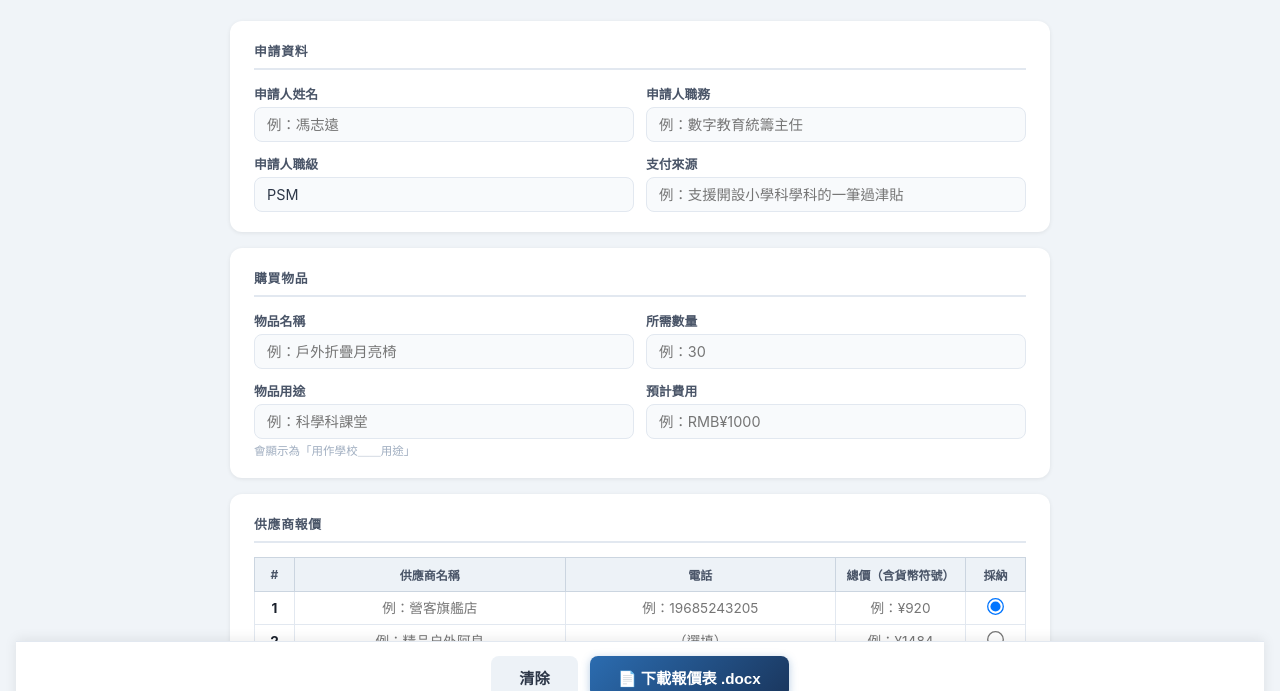
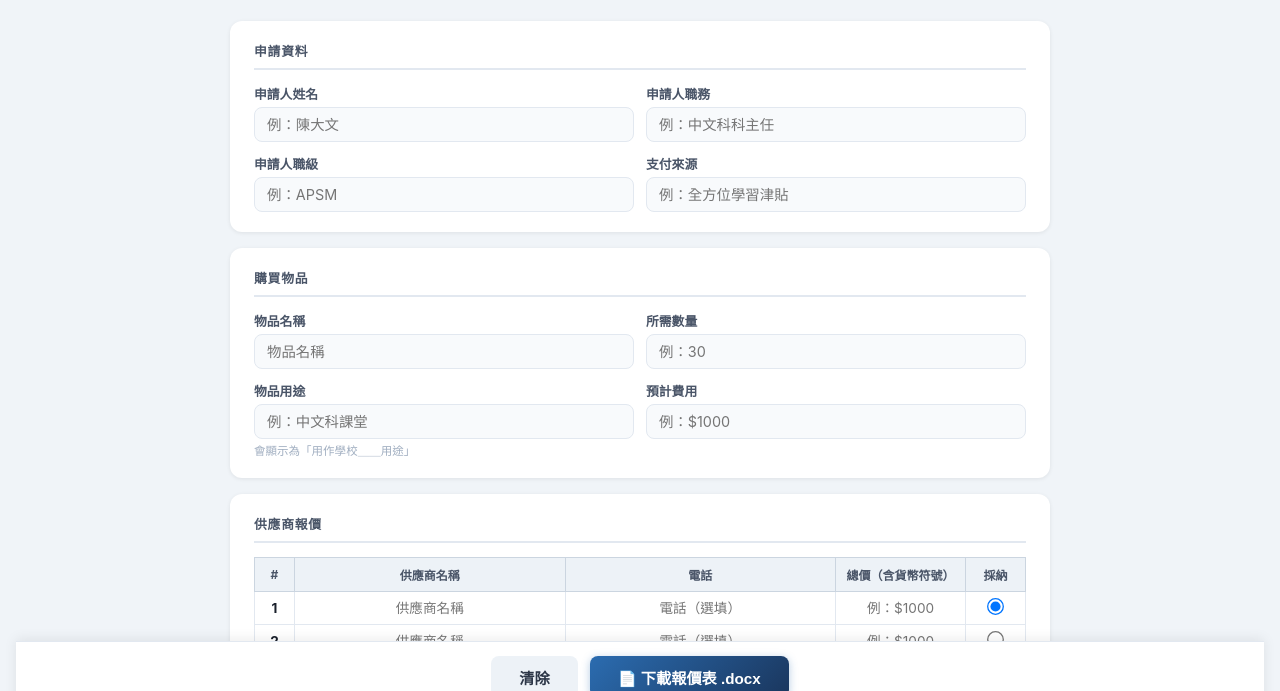
Before and after one commit to fcy-pixel/quote-gen, a website: page public/index.html in a window 1280 px wide. Shown: the part 88-779 px from the top of the page. Drawn offline with Linux system fonts and the light colour scheme.

Commit message:
update: form placeholder examples

```diff
--- a/public/index.html
+++ b/public/index.html
@@ -139,19 +139,19 @@
   <div class="grid grid-2">
     <div>
       <label>申請人姓名</label>
-      <input id="申請人姓名" type="text" placeholder="例：馮志遠">
+      <input id="申請人姓名" type="text" placeholder="例：陳大文">
     </div>
     <div>
       <label>申請人職務</label>
-      <input id="申請人職務" type="text" placeholder="例：數字教育統籌主任">
+      <input id="申請人職務" type="text" placeholder="例：中文科科主任">
     </div>
     <div>
       <label>申請人職級</label>
-      <input id="申請人職級" type="text" value="PSM" placeholder="例：PSM">
+      <input id="申請人職級" type="text" value="" placeholder="例：APSM">
     </div>
     <div>
       <label>支付來源</label>
-      <input id="支付來源" type="text" placeholder="例：支援開設小學科學科的一筆過津貼">
+      <input id="支付來源" type="text" placeholder="例：全方位學習津貼">
     </div>
   </div>
 </div>
@@ -162,7 +162,7 @@
   <div class="grid grid-2">
     <div>
       <label>物品名稱</label>
-      <input id="物品名稱" type="text" placeholder="例：戶外折疊月亮椅">
+      <input id="物品名稱" type="text" placeholder="物品名稱">
     </div>
     <div>
       <label>所需數量</label>
@@ -170,12 +170,12 @@
     </div>
     <div>
       <label>物品用途</label>
-      <input id="物品用途" type="text" placeholder="例：科學科課堂">
+      <input id="物品用途" type="text" placeholder="例：中文科課堂">
       <p class="hint">會顯示為「用作學校＿＿用途」</p>
     </div>
     <div>
       <label>預計費用</label>
-      <input id="預計費用" type="text" placeholder="例：RMB¥1000">
+      <input id="預計費用" type="text" placeholder="例：$1000">
     </div>
   </div>
 </div>
@@ -197,16 +197,16 @@
       <tbody id="supplier-tbody">
         <tr>
           <td style="text-align:center;font-weight:700">1</td>
-          <td><input type="text" placeholder="例：營客旗艦店" oninput="syncRecommended()"></td>
-          <td><input type="text" placeholder="例：19685243205"></td>
-          <td><input type="text" placeholder="例：¥920"></td>
+          <td><input type="text" placeholder="供應商名稱" oninput="syncRecommended()"></td>
+          <td><input type="text" placeholder="電話（選填）"></td>
+          <td><input type="text" placeholder="例：$1000"></td>
           <td class="adopted-cell"><input type="radio" name="adopted" value="0" checked></td>
         </tr>
         <tr>
           <td style="text-align:center;font-weight:700">2</td>
-          <td><input type="text" placeholder="例：精品户外阿良"></td>
-          <td><input type="text" placeholder="（選填）"></td>
-          <td><input type="text" placeholder="例：¥1484"></td>
+          <td><input type="text" placeholder="供應商名稱"></td>
+          <td><input type="text" placeholder="電話（選填）"></td>
+          <td><input type="text" placeholder="例：$1000"></td>
           <td class="adopted-cell"><input type="radio" name="adopted" value="1"></td>
         </tr>
       </tbody>
```
